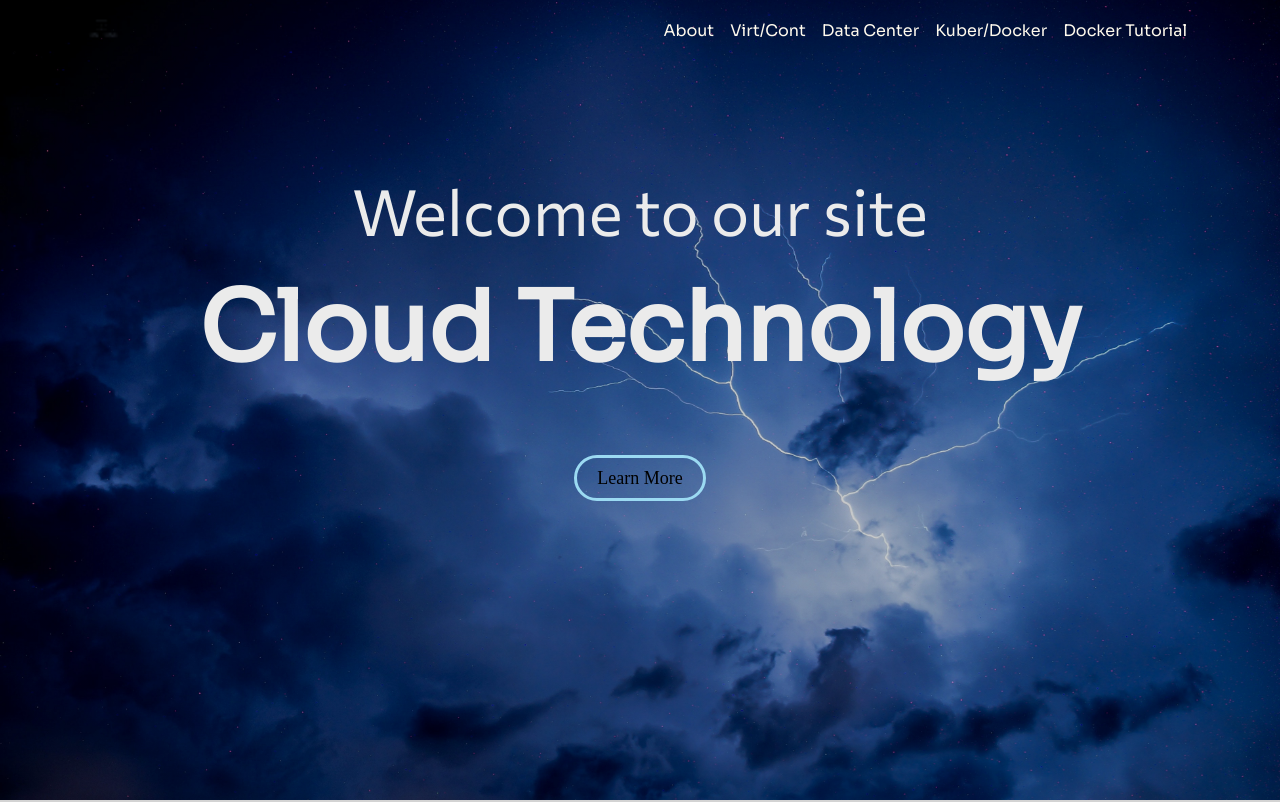
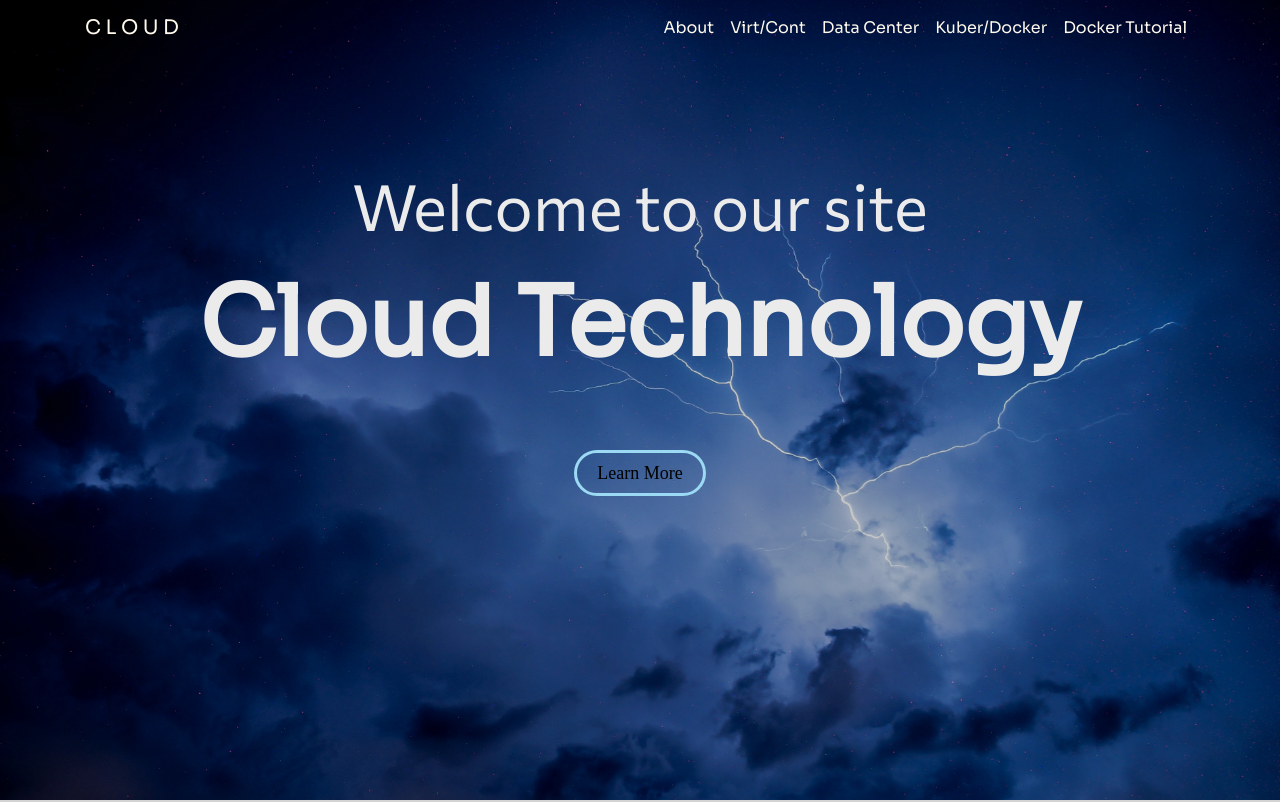
Before and after one commit to emiliaton/CloudTechnology, a plain HTML site: page index.html in a window 1280 px wide. Shown: the top 802 px of the page. Drawn offline with Linux system fonts and the light colour scheme.

Commit message:
Update index.html

```diff
--- a/index.html
+++ b/index.html
@@ -197,7 +197,7 @@
 		<div class="hero-image" style="color: #EBEBEB;">
 		<nav class="navbar navbar-expand-lg navbar-dark">
 			<div class="container">
-				<a class="navbar-brand" href="index.html"><img style="opacity: 100%" src="img/team.ico" alt="logo" height="35px"></a>
+				<a class="navbar-brand" href="index.html">C L O U D</a>
             <button class="navbar-toggler" type="button" data-toggle="collapse" data-target="#navbarSupportedContent" aria-controls="navbarSupportedContent" aria-expanded="false" aria-label="Toggle navigation">
                 <span class="navbar-toggler-icon"></span>
             </button>
```
